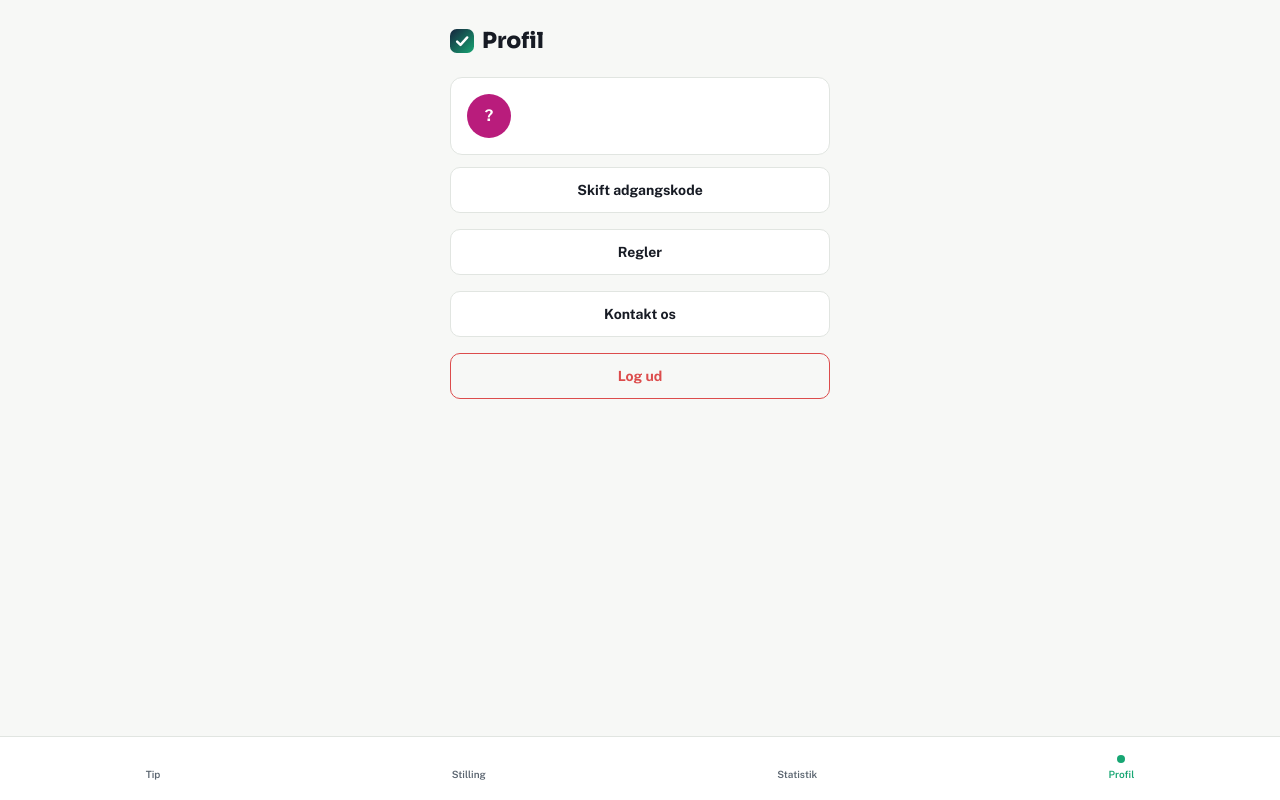
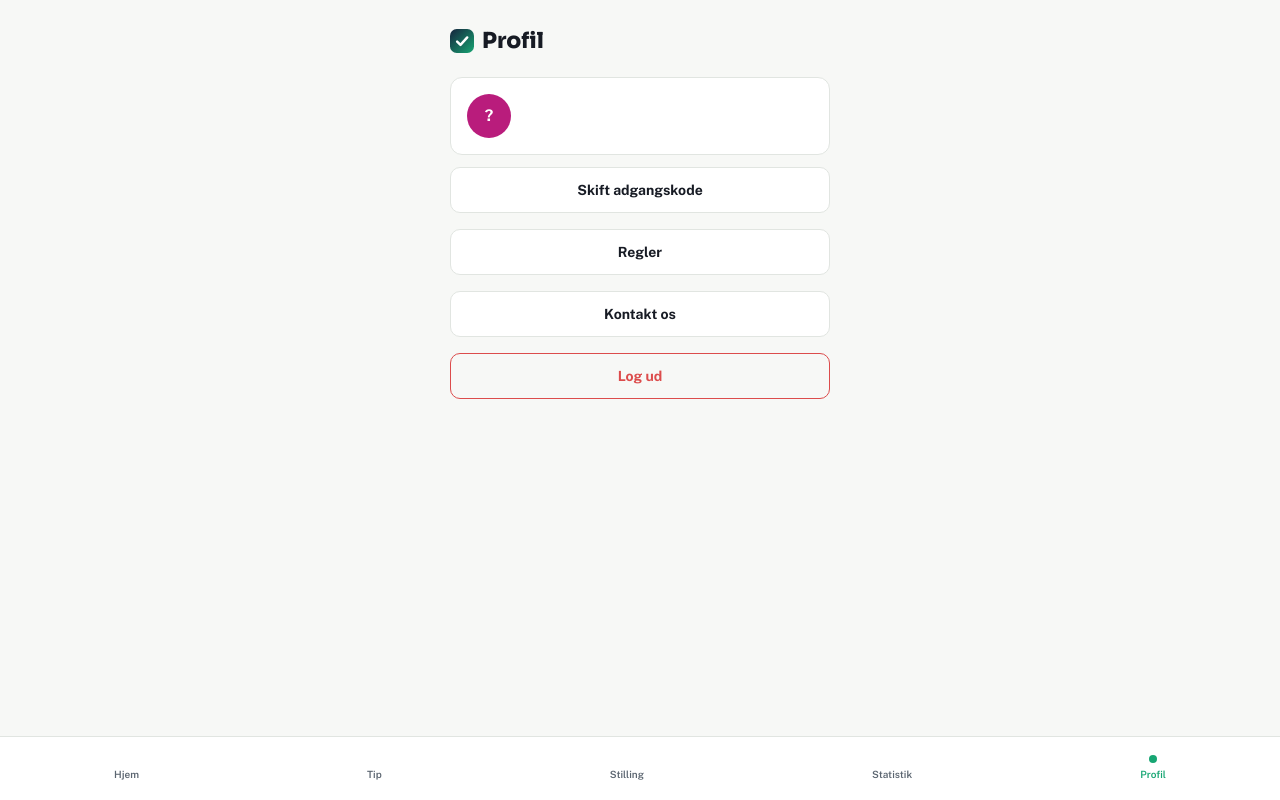
Before and after one commit to HenrikAmar/ugenstipper, a Next.js app: page /profil in a window 1280 px wide. Built offline with nearby package versions, Linux system fonts and the light colour scheme; no server answers; the database is empty.

Commit message:
Update BottomNav.tsx

```diff
--- a/src/components/BottomNav.tsx
+++ b/src/components/BottomNav.tsx
@@ -4,6 +4,7 @@ import Link from "next/link";
 import { usePathname } from "next/navigation";
 
 const ITEMS = [
+  { href: "/", label: "Hjem" },
   { href: "/tip", label: "Tip" },
   { href: "/stilling", label: "Stilling" },
   { href: "/statistik", label: "Statistik" },
@@ -16,7 +17,10 @@ export function BottomNav() {
   return (
     <nav className="fixed inset-x-0 bottom-0 z-10 flex h-16 items-center justify-around border-t border-border bg-surface">
       {ITEMS.map((item) => {
-        const active = pathname?.startsWith(item.href);
+        // "/" er et særtilfælde: den skal kun være aktiv på selve forsiden,
+        // ikke på alle sider (som ellers alle "starter med" "/").
+        const active =
+          item.href === "/" ? pathname === "/" : pathname?.startsWith(item.href);
         return (
           <Link
             key={item.href}
```
